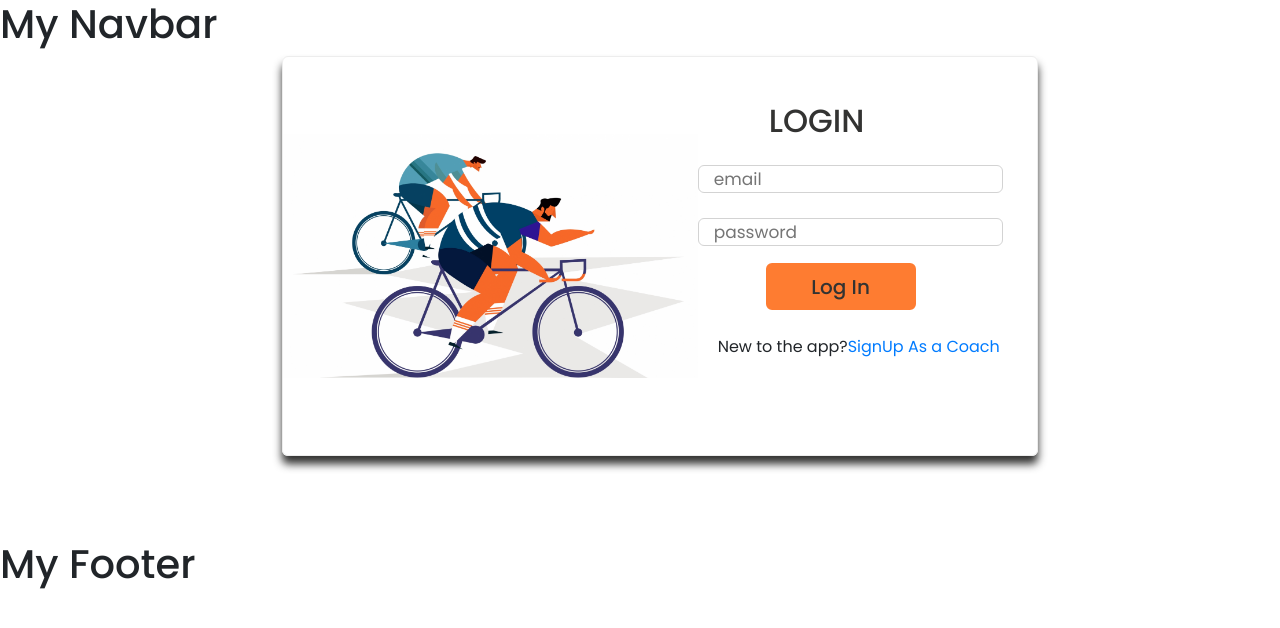
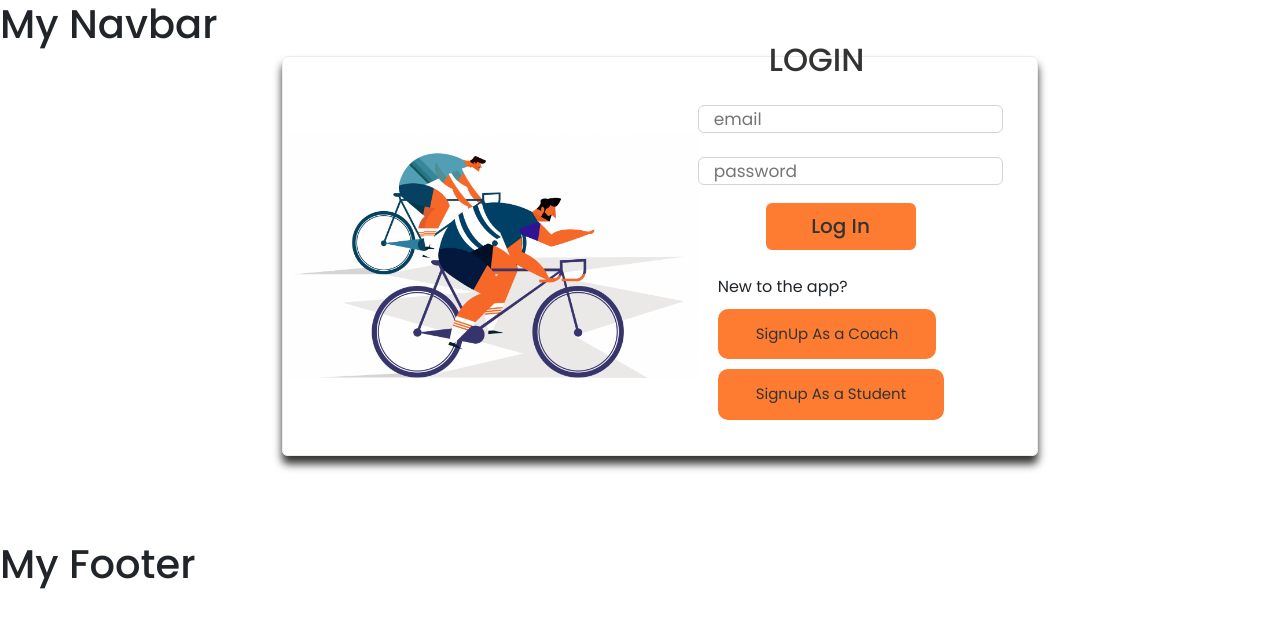
Before and after one commit to rajnidua/the-coach-plus, a React (Create React App) app in the folder client/: page /Login in a window 1280 px wide. Shown: the top 628 px of the page. Built offline with nearby package versions, Linux system fonts and the light colour scheme.

Commit message:
updated both type of signups

```diff
--- a/client/src/components/Login-Body/LoginBody.js
+++ b/client/src/components/Login-Body/LoginBody.js
@@ -38,26 +38,24 @@ function LoginBody() {
               </form>
               <p>
                 New to the app?
-                {/* <Link to="/SignUp" role={true} className="btn">
-                  SignUp As a Coach
-                </Link>
-                <Link to="/SignUp" role={false} className="btn">
-                  SignUp As a Student
-                </Link> */}
                 <Link
                   to={{
                     pathname: "/SignUp",
                     state: true,
                   }}
+                  className="btn"
                 >
                   SignUp As a Coach
                 </Link>
-                {/* <a href="https://www.google.com" className="sign-up-link">
-                  SignUp As a Coach
-                </a>
-                <a href="https://www.google.com" className="sign-up-link">
-                  SignUp As a Student
-                </a> */}
+                <Link
+                  to={{
+                    pathname: "/SignUp",
+                    state: false,
+                  }}
+                  className="btn"
+                >
+                  Signup As a Student
+                </Link>
               </p>
             </div>
           </div>
```
